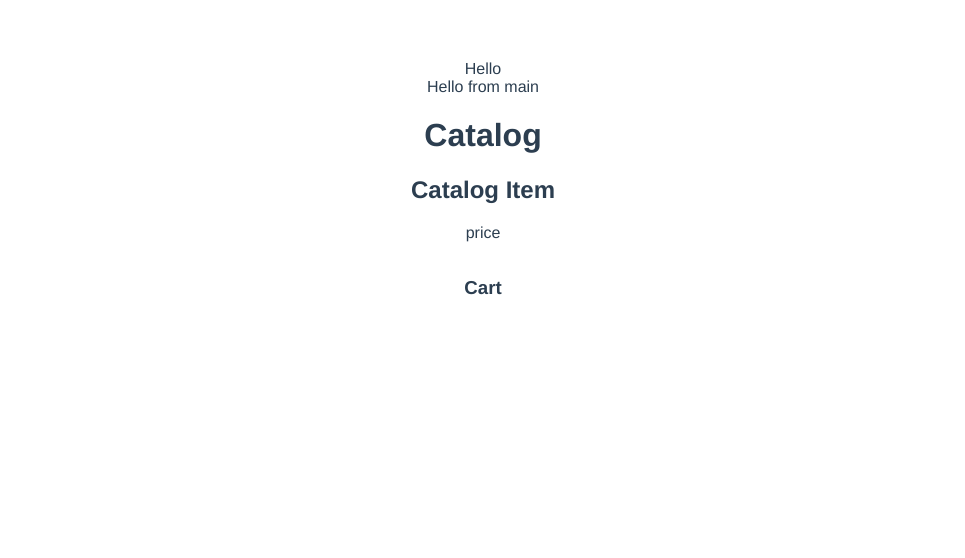
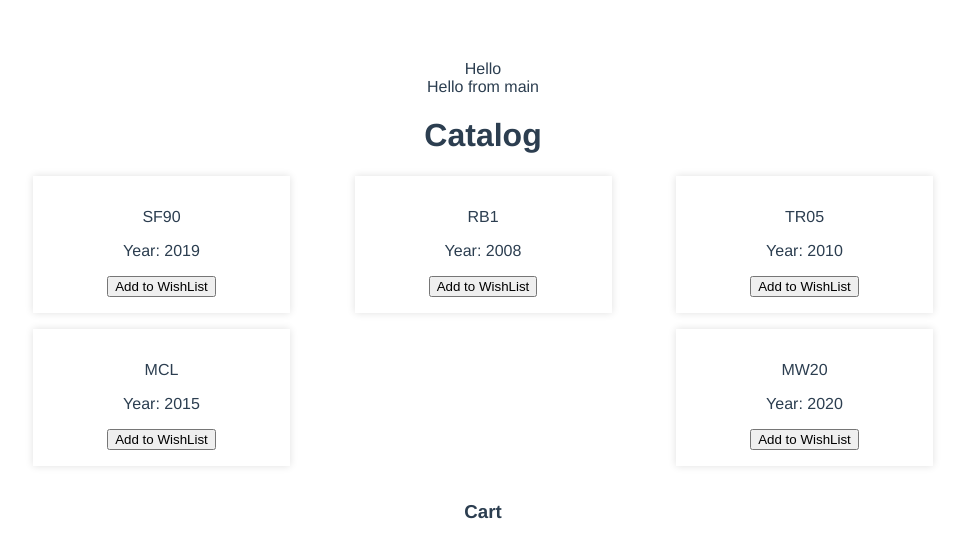
Before and after one commit to Raketich/vue_shop, a Vue app: page / in a window 1280 px wide. Shown: the top 558 px of the page, without its empty margins (157-1122 px from the left). Built offline with nearby package versions, Linux system fonts and the light colour scheme; data requests are answered from the project's data file.

Commit message:
setup vuex

```diff
--- /dev/null
+++ b/db.json
@@ -0,0 +1,38 @@
+{
+    "cars": [{
+            "image": "",
+            "name": "SF90",
+            "year": "2019",
+            "id": "19-sf90",
+            "available": true
+        },
+        {
+            "image": "",
+            "name": "RB1",
+            "year": "2008",
+            "id": "08-rb1",
+            "available": false
+        },
+        {
+            "image": "",
+            "name": "TR05",
+            "year": "2010",
+            "id": "10-tr-5",
+            "available": false
+        },
+        {
+            "image": "",
+            "name": "MCL",
+            "year": "2015",
+            "id": "15-mck",
+            "available": true
+        },
+        {
+            "image": "",
+            "name": "MW20",
+            "year": "2020",
+            "id": "20-mw20",
+            "available": true
+        }
+    ]
+}
--- a/src/assets/styles/styles.scss
+++ b/src/assets/styles/styles.scss
@@ -0,0 +1 @@
+@import "variables.scss"
--- a/src/assets/styles/variables.scss
+++ b/src/assets/styles/variables.scss
@@ -0,0 +1,3 @@
+$padding: 8px;
+$margin: 8px;
+$radius: 4px;
--- a/src/components/VS-Main.vue
+++ b/src/components/VS-Main.vue
@@ -27,10 +27,10 @@ export default {
 
 <style scoped>
 .vs-main {
-  display: flex;
+  /* display: flex;
   flex-direction: column;
   justify-content: center;
-  align-items: center;
+  align-items: center; */
   max-width: 900px;
   margin: 0 auto;
 }
--- a/src/components/vs-catalog-item.vue
+++ b/src/components/vs-catalog-item.vue
@@ -1,14 +1,39 @@
 <template>
-  <div>
-    <h2>Catalog Item</h2>
-    <p>price</p>
+  <div class="vs-catalog-item">
+    <p class="vs-catalog-item__name">{{ car_data.name }}</p>
+    <p class="vs-catalog-item__price">Year: {{ car_data.year }}</p>
+    <button class="v-catalog-item__add_to_cart btn" @click="sendToParent">
+      Add to WishList
+    </button>
   </div>
 </template>
 
 <script>
 export default {
-  name: "vs-catalog-item"
+  name: "vs-catalog-item",
+  props: {
+    car_data: {
+      type: Object,
+      default() {
+        return {};
+      }
+    }
+  },
+  methods: {
+    sendToParent() {
+      this.$emit("sendId", this.car_data.id);
+    }
+  }
 };
 </script>
 
-<style lang="scss" scoped></style>
+<style lang="scss">
+.vs-catalog-item {
+  flex-basis: 25%;
+  box-shadow: 0 0 8px 0 #e0e0e0;
+  //   padding: 16px;
+  //   margin-bottom: 16px;
+  padding: $padding * 2;
+  margin-bottom: $margin * 2;
+}
+</style>
--- a/src/components/vs-catalog.vue
+++ b/src/components/vs-catalog.vue
@@ -1,18 +1,52 @@
 <template>
-  <div>
+  <div class="vs-catalog">
     <h1>Catalog</h1>
-    <vs-catalog-item></vs-catalog-item>
+    <div class="vs-catalog__list">
+      <vs-catalog-item
+        v-for="car in PRODUCTS"
+        :key="car.id"
+        :car_data="car"
+        @sendId="showId"
+      ></vs-catalog-item>
+    </div>
   </div>
 </template>
 
 <script>
 import vsCatalogItem from "./vs-catalog-item";
+import { mapActions, mapGetters } from "vuex";
 export default {
   name: "vs-catalog",
   components: {
     vsCatalogItem
+  },
+  data() {
+    return {};
+  },
+  methods: {
+    ...mapActions(["GET_CARS_FROM_API"]),
+    showId(data) {
+      console.log(data);
+    }
+  },
+  computed: {
+    ...mapGetters(["PRODUCTS"])
+  },
+  mounted() {
+    this.GET_CARS_FROM_API().then((response) => {
+      if (response.data) console.log("we've got your message");
+    });
   }
 };
 </script>
 
-<style lang="scss" scoped></style>
+<style lang="scss">
+.vs-catalog {
+  &__list {
+    display: flex;
+    flex-wrap: wrap;
+    justify-content: space-between;
+    align-items: center;
+  }
+}
+</style>
--- a/src/main.js
+++ b/src/main.js
@@ -1,8 +1,11 @@
-import Vue from 'vue'
-import App from './App.vue'
+import Vue from "vue";
+import App from "./App.vue";
+// import "./assets/styles/styles.scss";
+import store from "./vuex/store";
 
-Vue.config.productionTip = false
+Vue.config.productionTip = false;
 
 new Vue({
-  render: h => h(App),
-}).$mount('#app')
+  render: (h) => h(App),
+  store
+}).$mount("#app");
--- /dev/null
+++ b/src/vuex/store.js
@@ -0,0 +1,38 @@
+import Vue from "vue";
+import Vuex from "vuex";
+import axios from "axios";
+
+Vue.use(Vuex);
+
+let store = new Vuex.Store({
+  state: {
+    cars: []
+  },
+  mutations: {
+    SET_CARS_TO_STATE: (state, cars) => {
+      state.cars = cars;
+    }
+  },
+  actions: {
+    GET_CARS_FROM_API({ commit }) {
+      return axios("http://localhost:3000/cars", {
+        method: "GET"
+      })
+        .then((cars) => {
+          commit("SET_CARS_TO_STATE", cars.data);
+          return cars;
+        })
+        .catch((error) => {
+          console.log(error);
+          return error;
+        });
+    }
+  },
+  getters: {
+    PRODUCTS(state) {
+      return state.cars;
+    }
+  }
+});
+
+export default store;
--- a/vue.config.js
+++ b/vue.config.js
@@ -0,0 +1,9 @@
+module.exports = {
+  css: {
+    loaderOptions: {
+      sass: {
+        additionalData: `@import "@/assets/styles/styles.scss";`
+      }
+    }
+  }
+};
```
